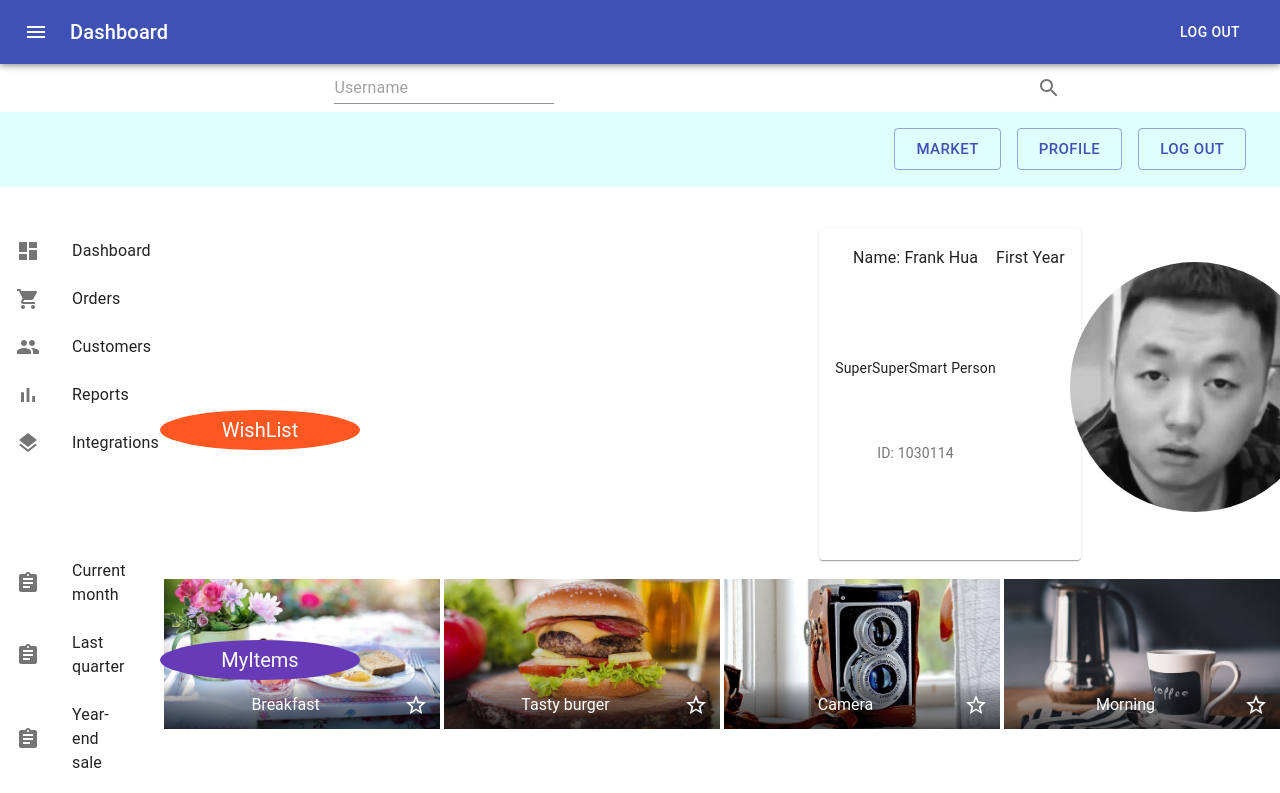
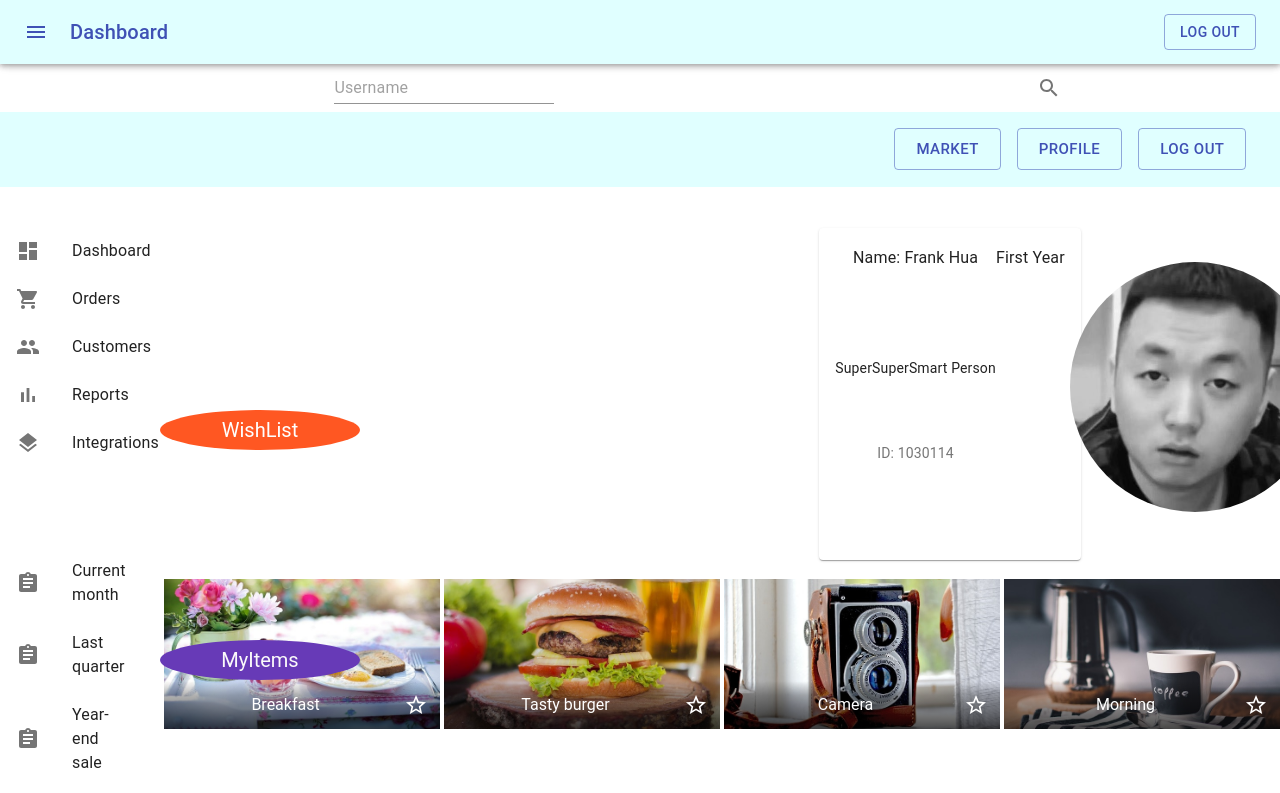
Before and after one commit to Falanke21/REM-demo-website, a React (Create React App) app in the folder fgnb/: page /admindash in a window 1280 px wide. Shown: the top 793 px of the page. Built offline with nearby package versions, Linux system fonts and the light colour scheme.

Commit message:
Changed admin dashboard navigation color theme to match market page

```diff
--- a/fgnb/src/AdminDashBoard.js
+++ b/fgnb/src/AdminDashBoard.js
@@ -39,12 +39,12 @@ class AdminDashBoard extends React.Component {
     render() {
         return (
             <div>
-                <AppBar style={{ flexGrow: 1 }}>
+                <AppBar style={{ flexGrow: 1, background: "lightcyan" }}>
                     <Toolbar>
                         <IconButton
                             style={{ marginRight: 10 }}
                             edge="start"
-                            color="inherit"
+                            color="primary"
                             onClick={this.toggleDrawer(true)}
                         >
                             <MenuIcon />
@@ -52,16 +52,16 @@ class AdminDashBoard extends React.Component {
                         <Typography
                             variant="h6"
                             style={{ flexGrow: 1 }}
+                            color="primary"
                             align="left"
                         >
                             Dashboard
                         </Typography>
                         <Button
-                            color="inherit"
-                            onClick={() => {
-                                this.props.history.push("/");
-                            }}
-                            variant="inherit"
+                            color="primary"
+                            component={Link}
+                            to="/"
+                            variant="outlined"
                         >
                             Log out
                         </Button>
```
